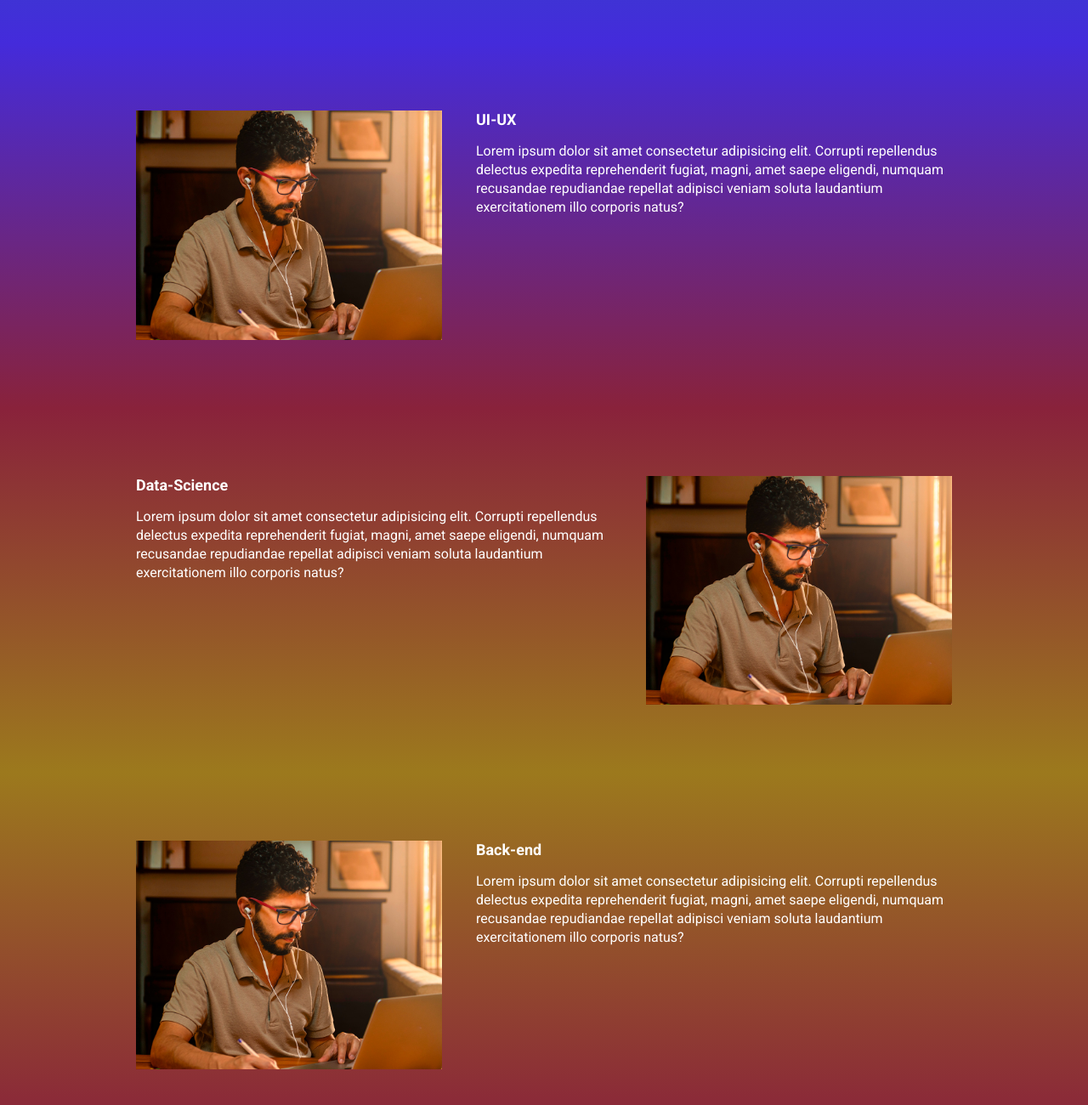
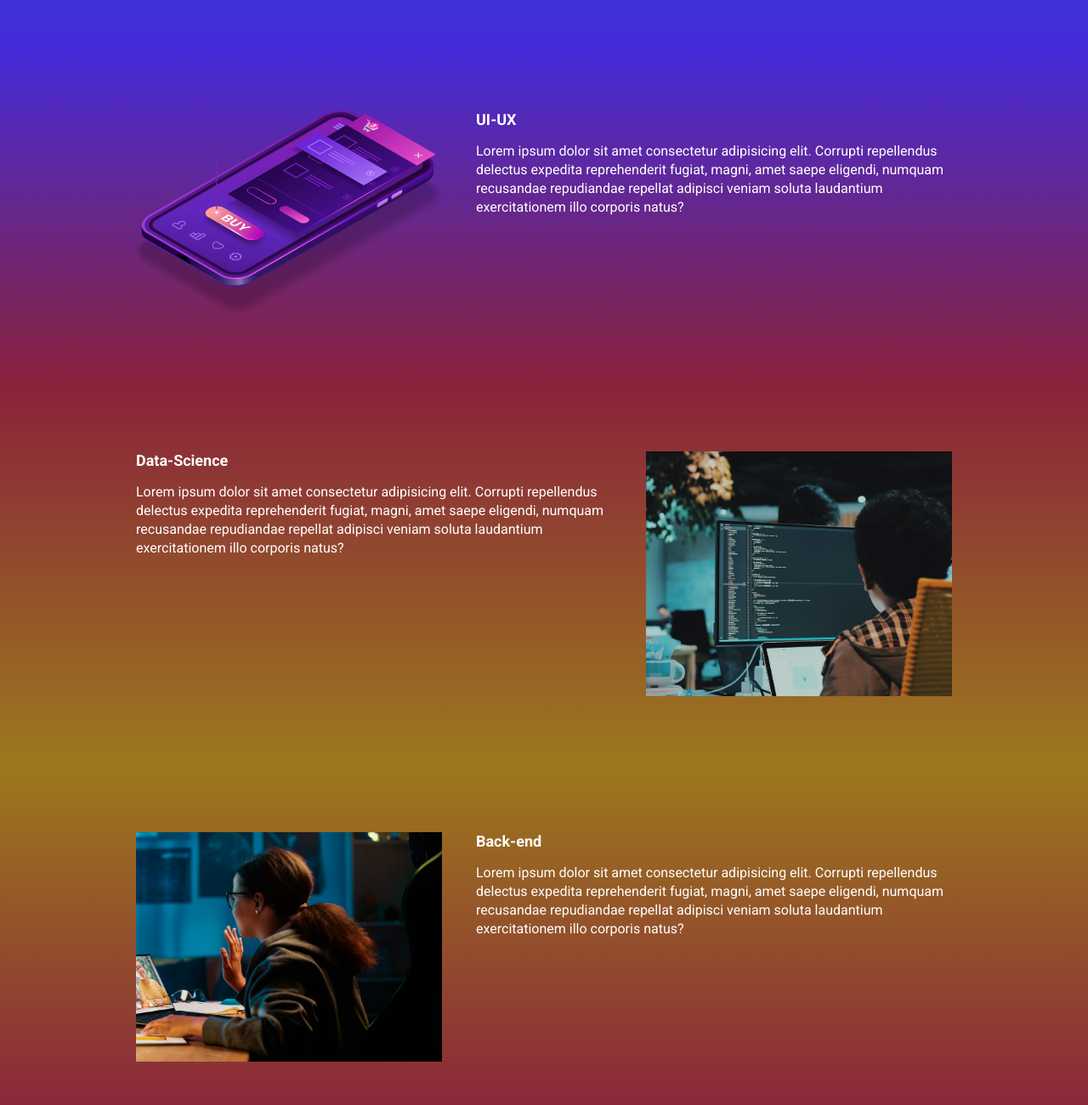
Before and after one commit to RafaelChipitelli/ebac_tech_talks2, a website built with Parcel: page src/index.html in a window 1280 px wide. Shown: the part 940-2240 px from the top of the page at 85% size. Built offline with nearby package versions, Linux system fonts and the light colour scheme.

Commit message:
atualizando as imagens das seções

```diff
--- a/src/index.html
+++ b/src/index.html
@@ -60,7 +60,7 @@
                     Lorem ipsum dolor sit amet consectetur adipisicing elit. Corrupti repellendus delectus expedita reprehenderit fugiat, magni, amet saepe eligendi, numquam recusandae repudiandae repellat adipisci veniam soluta laudantium exercitationem illo corporis natus?
                 </p>
             </div>
-            <img class="event__image" src="./images/frontend.png" alt="Front-End">
+            <img class="event__image" src="./images/ui-ux.png" alt="UI-UX">
         </div>
     </section>
     <section class="event event--data-science ">
@@ -71,7 +71,7 @@
                     Lorem ipsum dolor sit amet consectetur adipisicing elit. Corrupti repellendus delectus expedita reprehenderit fugiat, magni, amet saepe eligendi, numquam recusandae repudiandae repellat adipisci veniam soluta laudantium exercitationem illo corporis natus?
                 </p>
             </div>
-            <img class="event__image" src="./images/frontend.png" alt="Front-End">
+            <img class="event__image" src="./images/data.png" alt="Data-Science">
         </div>
     </section>
     <section class="event event--backend event--image-left">
@@ -82,7 +82,7 @@
                     Lorem ipsum dolor sit amet consectetur adipisicing elit. Corrupti repellendus delectus expedita reprehenderit fugiat, magni, amet saepe eligendi, numquam recusandae repudiandae repellat adipisci veniam soluta laudantium exercitationem illo corporis natus?
                 </p>
             </div>
-            <img class="event__image" src="./images/frontend.png" alt="Front-End">
+            <img class="event__image" src="./images/backend.png" alt="Back-end">
         </div>
     </section>
 
```
